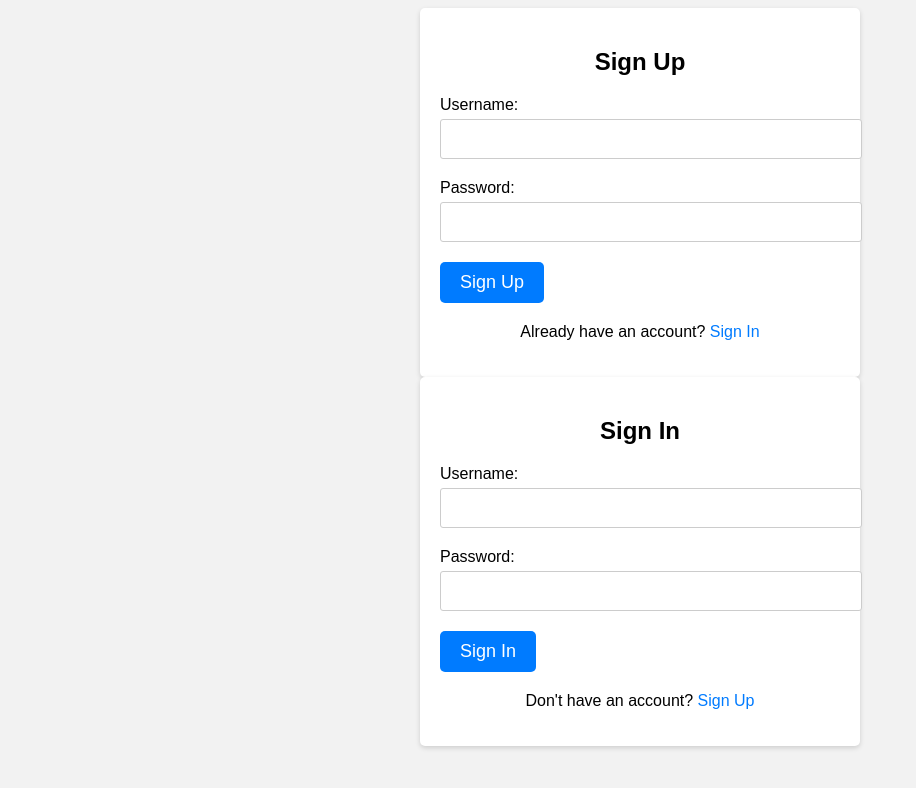
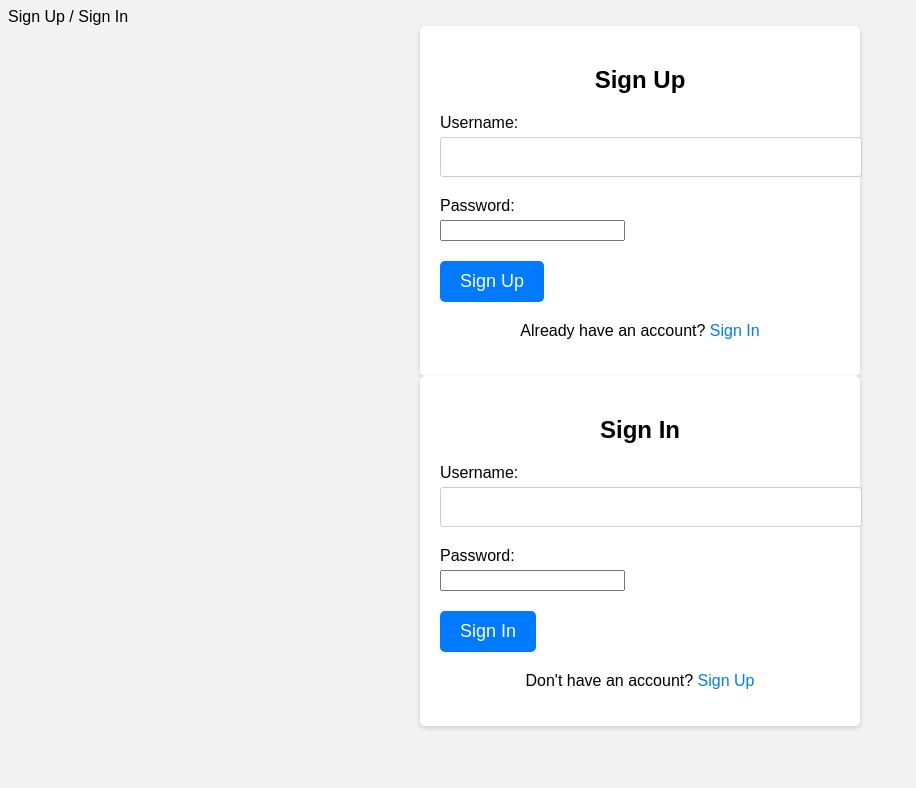
Before and after one commit to youssefzog/Jira, a plain HTML site: page signup_signin.html in a window 1280 px wide. Shown: the whole page, without its empty margins (0-916 px from the left). Drawn offline with Linux system fonts and the light colour scheme.

Commit message:
Update signup_signin.html

```diff
--- a/signup_signin.html
+++ b/signup_signin.html
@@ -1,7 +1,7 @@
 <!DOCTYPE html>
 <html>
 <head>
-    <title>Sign Up / Sign In</title>
+    <Youssef>Sign Up / Sign In</Youssef>
     <style>
         body {
             font-family: Arial, sans-serif;
@@ -31,7 +31,7 @@
         }
 
         input[type="text"],
-        input[type="password"] {
+        input[type="mot de passe"] {
             width: 100%;
             padding: 10px;
             border: 1px solid #ccc;
```
